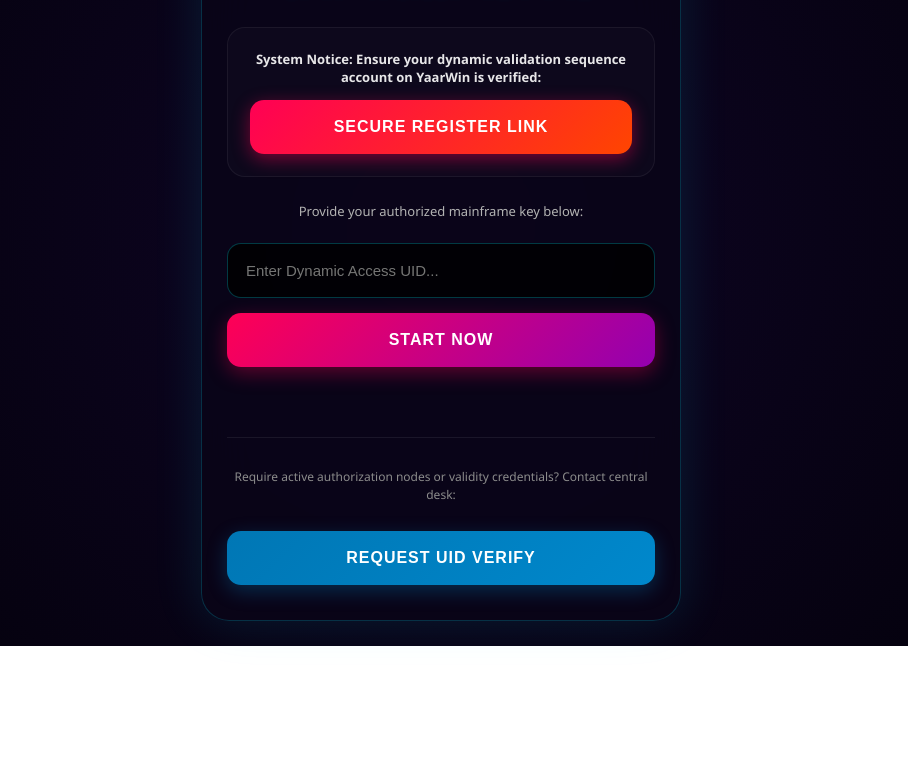
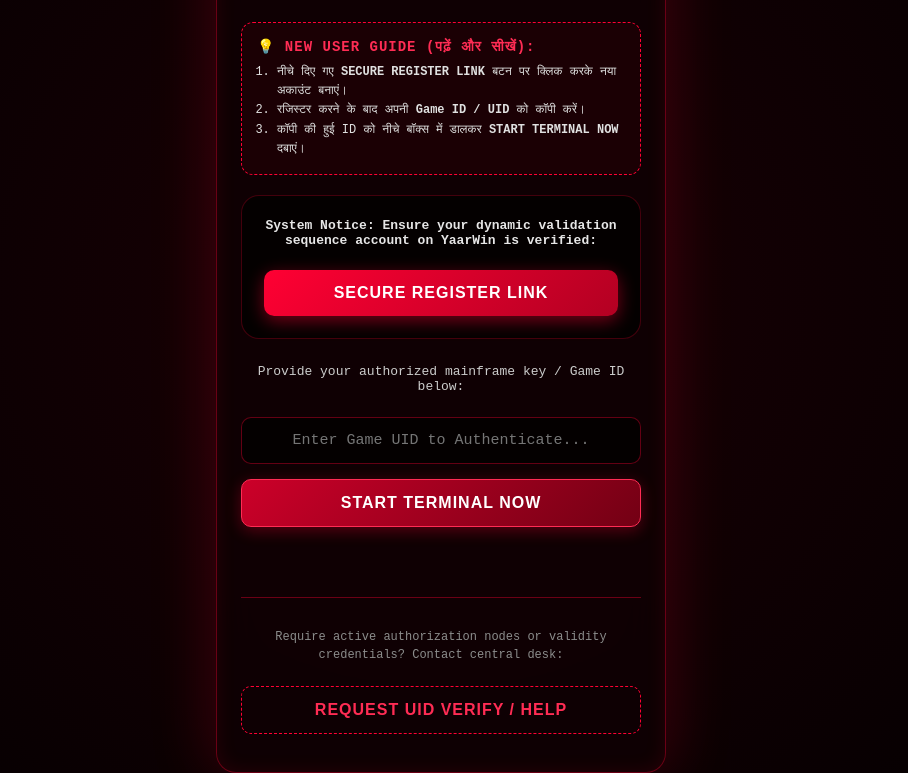
Before and after one commit to pjankushkumar-cmd/yaarwinwithhackii, a website: page public/index.html in a window 1280 px wide. Shown: the part 188-961 px from the top of the page, without its empty margins (199-1107 px from the left). Before the commit the page ends 834 px from the top, so only its background shows below. Drawn offline with Linux system fonts and the light colour scheme.

Commit message:
Update index.html

```diff
--- a/public/index.html
+++ b/public/index.html
@@ -5,35 +5,197 @@
     <meta name="viewport" content="width=device-width, initial-scale=1.0">
     <link rel="stylesheet" href="style.css">
     <title>Yaar Win with Hackii - Access Terminal</title>
+    <style>
+        :root {
+            --bg-dark-mainframe: #050001;
+            --bg-cyber-gradient: radial-gradient(circle at center, #1b0005 0%, #030001 100%);
+            --glass-card-matrix: rgba(15, 1, 4, 0.94);
+            --neon-red-mainframe: #ff0033;
+            --neon-glow-laser: #ff2c54;
+            --heavy-border-line: rgba(255, 0, 51, 0.38);
+            --text-high-contrast: #ffffff;
+            --text-secondary-dim: #cccccc;
+        }
+
+        body {
+            background: var(--bg-cyber-gradient);
+            color: var(--text-high-contrast);
+            font-family: 'Courier New', Courier, monospace, sans-serif;
+            margin: 0;
+            padding: 0;
+            display: flex;
+            flex-direction: column;
+            min-height: 100vh;
+            justify-content: center;
+            align-items: center;
+        }
+
+        .container {
+            max-width: 450px;
+            width: 92%;
+            margin: 20px auto;
+            background: var(--glass-card-matrix);
+            padding: 38px 24px;
+            border-radius: 20px;
+            box-shadow: 0 0 65px rgba(255, 0, 51, 0.22), inset 0 0 20px rgba(255, 0, 51, 0.1);
+            border: 1px solid var(--heavy-border-line);
+            backdrop-filter: blur(22px);
+            box-sizing: border-box;
+            text-align: center;
+        }
+
+        .hack-title {
+            font-size: 32px;
+            font-weight: 900;
+            margin: 4px 0;
+            letter-spacing: 3px;
+            text-transform: uppercase;
+            font-family: 'Segoe UI', Roboto, sans-serif;
+        }
+
+        .sub-title {
+            font-size: 12px;
+            letter-spacing: 5px;
+            text-transform: uppercase;
+            margin-bottom: 25px;
+            color: var(--text-secondary-dim);
+            font-weight: 900;
+        }
+
+        /* New User Interactive Guide Box */
+        .guide-box {
+            background: rgba(255, 0, 51, 0.05);
+            border: 1px dashed var(--neon-red-mainframe);
+            border-radius: 12px;
+            padding: 15px;
+            margin-bottom: 20px;
+            text-align: left;
+        }
+
+        .guide-box h4 {
+            margin: 0 0 8px 0;
+            color: var(--neon-glow-laser);
+            font-size: 14px;
+            text-transform: uppercase;
+            letter-spacing: 1px;
+        }
+
+        .guide-box ol {
+            margin: 0;
+            padding-left: 20px;
+            font-size: 12px;
+            color: #e0e0e0;
+            line-height: 1.6;
+        }
+
+        .notice-box {
+            background: rgba(5, 0, 1, 0.96);
+            padding: 22px;
+            border-radius: 18px;
+            margin-bottom: 25px;
+            border: 1px solid rgba(255, 0, 51, 0.25);
+        }
+
+        input[type="text"] {
+            width: 100%;
+            padding: 14px;
+            margin-bottom: 15px;
+            background: rgba(0, 0, 0, 0.7);
+            border: 1px solid var(--heavy-border-line);
+            border-radius: 10px;
+            color: #fff;
+            font-family: monospace;
+            box-sizing: border-box;
+            text-align: center;
+            outline: none;
+        }
+
+        input[type="text"]:focus {
+            border-color: var(--neon-glow-laser);
+            box-shadow: 0 0 12px rgba(255, 0, 51, 0.4);
+        }
+
+        button {
+            width: 100%;
+            padding: 14px;
+            background: linear-gradient(135deg, #cc0029, #730014);
+            border: 1px solid var(--neon-glow-laser);
+            color: #fff;
+            font-weight: bold;
+            border-radius: 10px;
+            cursor: pointer;
+            letter-spacing: 1px;
+            box-shadow: 0 4px 15px rgba(255, 0, 51, 0.3);
+            transition: all 0.3s ease;
+        }
+
+        button:hover {
+            background: linear-gradient(135deg, #ff0033, #99001a);
+            box-shadow: 0 6px 20px rgba(255, 0, 51, 0.5);
+        }
+
+        .btn-reg {
+            background: linear-gradient(135deg, #ff0033, #b30022) !important;
+            box-shadow: 0 5px 18px rgba(255, 0, 51, 0.45) !important;
+            border: none !important;
+            margin-top: 8px;
+        }
+
+        .btn-tg {
+            background: transparent !important;
+            border: 1px dashed var(--neon-red-mainframe) !important;
+            color: var(--neon-glow-laser) !important;
+            box-shadow: none !important;
+            margin-top: 10px;
+        }
+
+        .btn-tg:hover {
+            background: rgba(255, 0, 51, 0.1) !important;
+        }
+    </style>
 </head>
 <body>
     <div class="container">
-        <h1 class="hack-title" style="color: var(--gold); text-shadow: 0 0 25px rgba(255,170,0,0.6);">⚡YAAR WIN WITH HACKII ⚡</h1>
-        <h2 class="sub-title" style="color: var(--neon-cyan); text-shadow: 0 0 12px rgba(0,229,255,0.4);">DETECTIVE ALGORITHM SYSTEM</h2>
+        <h1 class="hack-title" style="color: var(--neon-red-mainframe); text-shadow: 0 0 30px rgba(255,0,51,0.85);">⚡YAAR WIN WITH HACKII ⚡</h1>
+        <h2 class="sub-title">DEEP PATTERN DETECTION MAINFRAME</h2>
 
-        <div style="background: rgba(255, 255, 255, 0.02); padding: 22px; border-radius: 18px; margin-bottom: 25px; border: 1px solid rgba(255, 255, 255, 0.06);">
-            <p style="font-size: 13px; color: #fff; margin: 0 0 14px 0; font-weight: 600; opacity: 0.9;">System Notice: Ensure your dynamic validation sequence account on YaarWin is verified:</p>
-            <button onclick="window.location.href='https://yaarwin.org/#/register?invitationCode=18426755757'" style="background: linear-gradient(135deg, #ff0055, #ff4500); box-shadow: 0 5px 18px rgba(255, 0, 85, 0.45);">SECURE REGISTER LINK</button>
+        <!-- New Member Dedicated Step Guide Panel -->
+        <div class="guide-box">
+            <h4>💡 NEW USER GUIDE (पढ़ें और सीखें):</h4>
+            <ol>
+                <li>नीचे दिए गए <strong>SECURE REGISTER LINK</strong> बटन पर क्लिक करके नया अकाउंट बनाएं।</li>
+                <li>रजिस्टर करने के बाद अपनी <strong>Game ID / UID</strong> को कॉपी करें।</li>
+                <li>कॉपी की हुई ID को नीचे बॉक्स में डालकर <strong>START TERMINAL NOW</strong> दबाएं।</li>
+            </ol>
         </div>
 
-        <p style="font-size: 13px; color: #b3b3b3; margin-bottom: 8px;">Provide your authorized mainframe key below:</p>
-        <input type="text" id="uidInput" placeholder="Enter Dynamic Access UID...">
-        <button onclick="verifyUID()">START NOW</button>
+        <div class="notice-box">
+            <p style="font-size: 13px; color: #fff; margin: 0 0 14px 0; font-weight: 600; opacity: 0.9;">System Notice: Ensure your dynamic validation sequence account on YaarWin is verified:</p>
+            <button class="btn-reg" onclick="window.location.href='https://4yaarwin.com/#/register?invitationCode=18426755757'">SECURE REGISTER LINK</button>
+        </div>
+
+        <p style="font-size: 13px; color: var(--text-secondary-dim); margin-bottom: 8px;">Provide your authorized mainframe key / Game ID below:</p>
+        <input type="text" id="uidInput" placeholder="Enter Game UID to Authenticate...">
+        <button onclick="verifyUID()">START TERMINAL NOW</button>
 
         <div id="msgBox" style="margin-top: 20px; font-size: 14px; font-weight: 600; min-height: 20px;"></div>
 
-        <hr style="border: 0; border-top: 1px solid rgba(255,255,255,0.07); margin: 30px 0;">
+        <hr style="border: 0; border-top: 1px solid var(--heavy-border-line); margin: 30px 0;">
         <p style="font-size: 12px; color: #8c8c8c; line-height: 1.5;">Require active authorization nodes or validity credentials? Contact central desk:</p>
-        <button class="btn-tg" onclick="window.location.href='https://t.me/hackii_sureshote'">REQUEST UID VERIFY</button>
+        <button class="btn-tg" onclick="window.location.href='https://t.me/hackii_sureshote'">REQUEST UID VERIFY / HELP</button>
     </div>
 
     <script>
         async function verifyUID() {
             const uid = document.getElementById('uidInput').value.trim();
             const msgBox = document.getElementById('msgBox');
+
+            // If new user clicks start without entering details, show user friendly custom guidelines alert
             if(!uid) {
-                msgBox.innerText = "Error: Security input string missing!";
-                msgBox.style.color = "var(--neon-pink)";
+                alert("🔴 ATTENTION NEW MEMBER!\n\n1. Sabse pehle upar 'SECURE REGISTER LINK' par click karke register karein.\n2. Register karke apni game ki new ID yahan box me dalein.\n3. Agar aapne new ID nahi banayi hai ya koi problem aa rahi hai, toh neeche diye gaye Telegram link par click karke message karein!");
+
+                msgBox.innerText = "Error: Please register and enter your Game ID / UID!";
+                msgBox.style.color = "var(--neon-glow-laser)";
                 return;
             }
 
@@ -49,12 +211,13 @@
                     localStorage.setItem('user_uid', uid);
                     window.location.href = 'dashboard.html';
                 } else {
-                    msgBox.innerText = data.message;
-                    msgBox.style.color = "var(--neon-pink)";
+                    // Friendly message if key is not yet active or dynamic check fails
+                    msgBox.innerText = data.message + " | New ID? Please message on Telegram.";
+                    msgBox.style.color = "var(--neon-glow-laser)";
                 }
             } catch (err) {
                 msgBox.innerText = "Network channel timeout. Re-establishing connection...";
-                msgBox.style.color = "var(--neon-pink)";
+                msgBox.style.color = "var(--neon-glow-laser)";
             }
         }
     </script>
```
